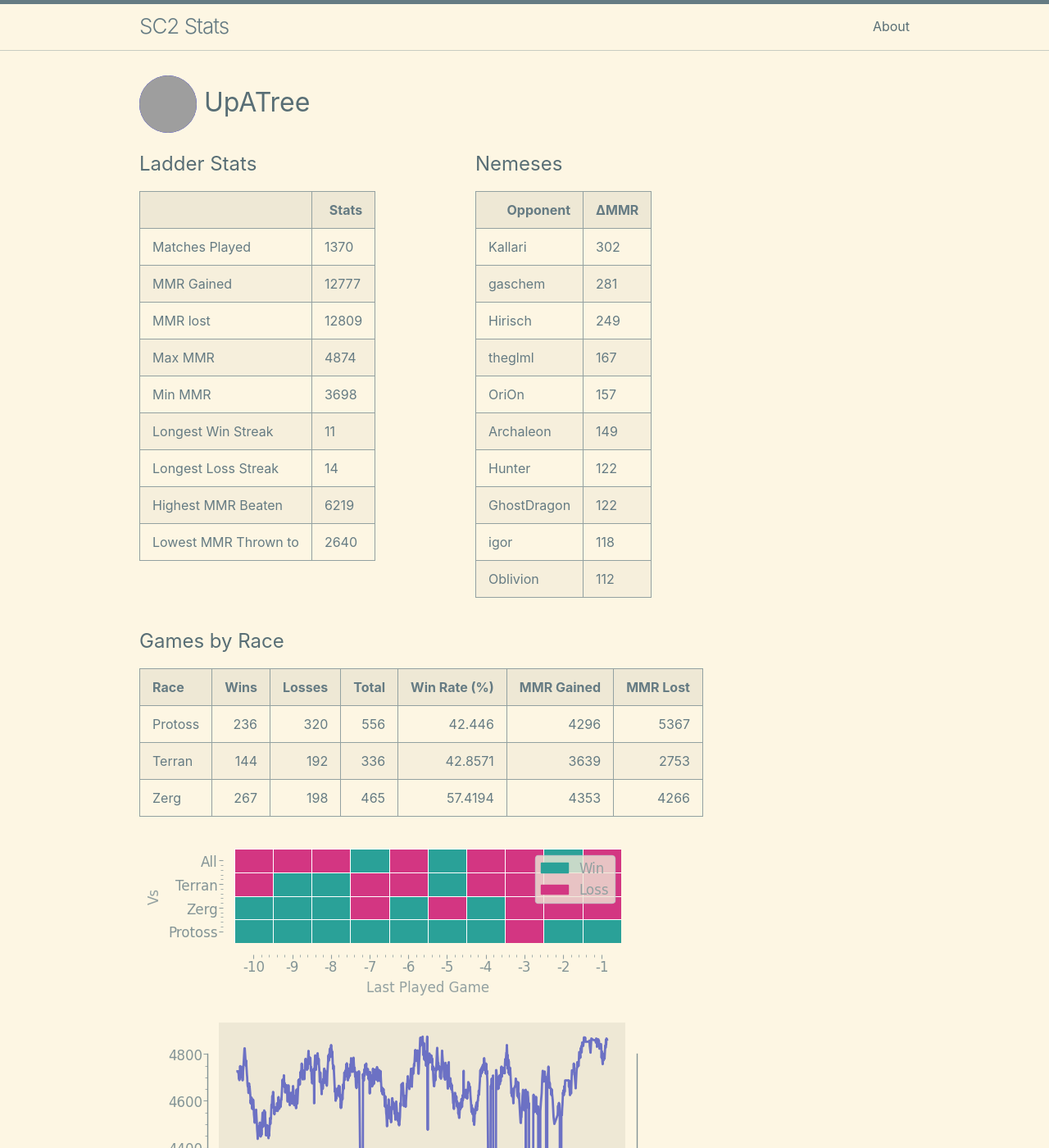
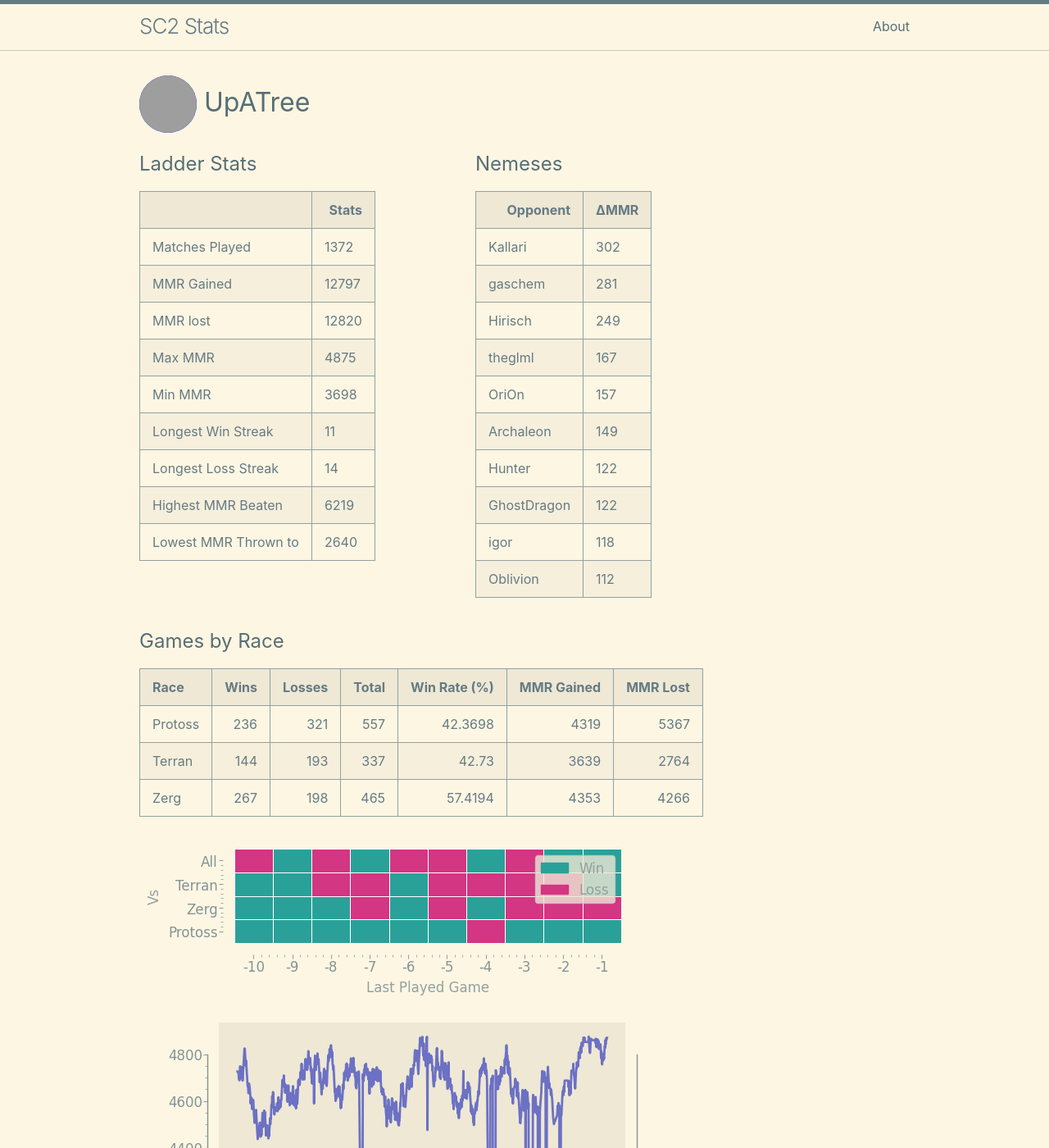
Before and after one commit to kylermurphy/UpATree, a Jekyll site: the page built from docs/index.md, in a window 1280 px wide and 1400 px high. Shown: the whole window at 82% size. Built offline with Jekyll 4.4.1, drawn with Linux system fonts in a browser that asks for light colours; grey boxes are pictures that could not be loaded.

Commit message:
running on push

```diff
--- a/docs/index.md
+++ b/docs/index.md
@@ -18,19 +18,19 @@ layout: home
   <tbody>
     <tr>
       <td>Matches Played</td>
-      <td>1370</td>
+      <td>1372</td>
     </tr>
     <tr>
       <td>MMR Gained</td>
-      <td>12777</td>
+      <td>12797</td>
     </tr>
     <tr>
       <td>MMR lost</td>
-      <td>12809</td>
+      <td>12820</td>
     </tr>
     <tr>
       <td>Max MMR</td>
-      <td>4874</td>
+      <td>4875</td>
     </tr>
     <tr>
       <td>Min MMR</td>
@@ -114,8 +114,8 @@ layout: home
 
 | Race    |   Wins |   Losses |   Total |   Win Rate (%) |   MMR Gained |   MMR Lost |
 |:--------|-------:|---------:|--------:|---------------:|-------------:|-----------:|
-| Protoss |    236 |      320 |     556 |        42.446  |         4296 |       5367 |
-| Terran  |    144 |      192 |     336 |        42.8571 |         3639 |       2753 |
+| Protoss |    236 |      321 |     557 |        42.3698 |         4319 |       5367 |
+| Terran  |    144 |      193 |     337 |        42.73   |         3639 |       2764 |
 | Zerg    |    267 |      198 |     465 |        57.4194 |         4353 |       4266 |
 
 ![Games by Race](./assets/gm_hist.png)
--- a/log.txt
+++ b/log.txt
@@ -573,3 +573,4 @@ Writing a log file 2025-03-20 19:30:50.
 Writing a log file 2025-03-20 19:48:25.
 Writing a log file 2025-03-20 20:24:51.
 Writing a log file 2025-03-20 20:48:00.
+Writing a log file 2025-03-20 21:21:20.
```
Also changed, not shown: docs/assets/MMR.png, docs/assets/daily.png, docs/assets/gm_hist.png, docs/assets/r_wrt.png, 1 other file.
